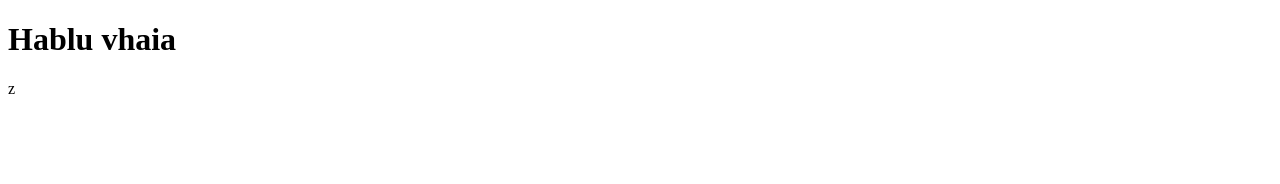
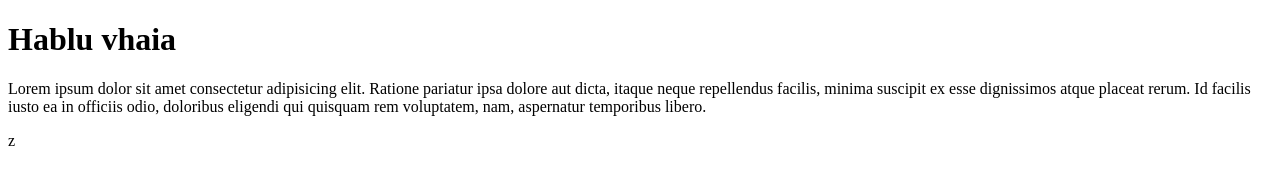
Before and after one commit to mahfuzparos/first-project, a plain HTML site: page index.html in a window 1280 px wide. Drawn offline with Linux system fonts and the light colour scheme.

Commit message:
ptag added

```diff
--- a/index.html
+++ b/index.html
@@ -8,5 +8,7 @@
 <body>
 
     <h1> Hablu vhaia</h1>
+    <p>Lorem ipsum dolor sit amet consectetur adipisicing elit. Ratione pariatur ipsa dolore aut dicta, itaque neque repellendus facilis, minima suscipit ex esse dignissimos atque placeat rerum. Id facilis iusto ea in officiis odio, doloribus eligendi qui quisquam rem voluptatem, nam, aspernatur temporibus libero.
+    </p>
 </body>
 </html>z
```
